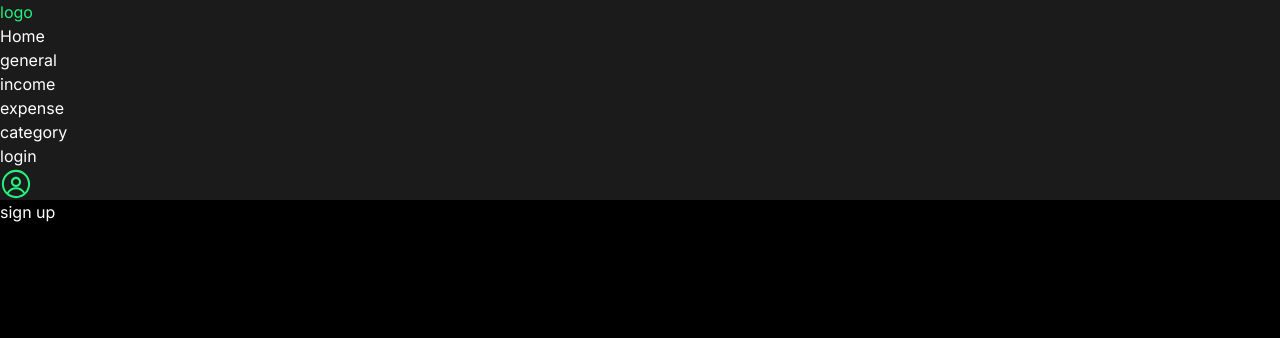
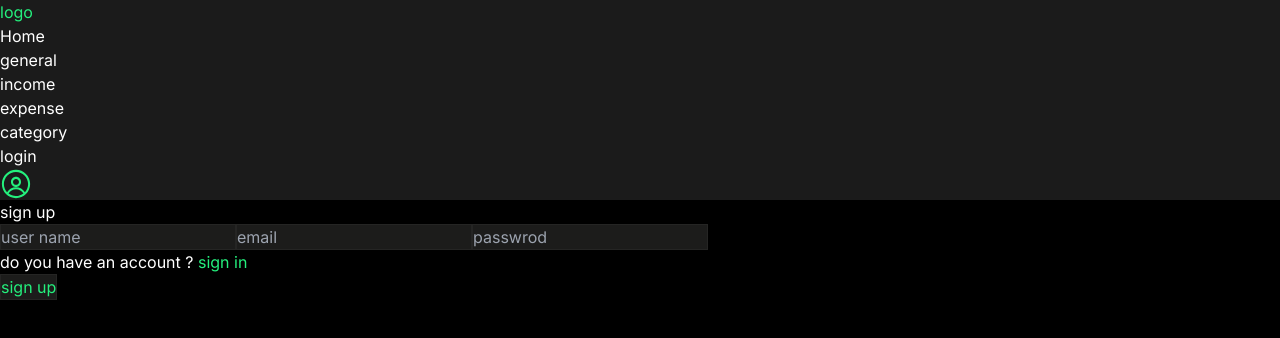
Before and after one commit to adilummar/money-expense-pp, a React (Vite) app in the folder client/: page /sign-up in a window 1280 px wide. Shown: the top 338 px of the page. Built offline with nearby package versions, Linux system fonts and the light colour scheme.

Commit message:
sign up frontend settled

```diff
--- a/client/src/index.css
+++ b/client/src/index.css
@@ -4,6 +4,10 @@
 
 :root{
   --main-color:#1B1B1B;
+  --secondery-color:#121212;
+  --third-color:#1C1C1B;
+  --border-color:#252524;
+  --text-color:#676A6C;
   --our-green:#24F07D;
 }
 
@@ -23,3 +27,23 @@ body{
 .our-green{
   color: var(--our-green);
 }
+
+.secondary-color{
+  background-color: var(--secondery-color);
+}
+
+.third-color{
+  background-color: var(--third-color);
+}
+
+.border-color{
+  border: 1px solid var(--border-color);
+}
+
+.text-color{
+  color: var(--text-color);
+}
+
+.our-green{
+  color: var(--our-green);
+}
--- a/client/src/pages/SignUp.jsx
+++ b/client/src/pages/SignUp.jsx
@@ -1,8 +1,16 @@
-
+import {Link} from 'react-router-dom'
 export default function SignUp() {
   return (
-    <div>
-      <h1>sign up</h1>
+    <div className=" mx-auto mt-24 rounded-lg p-5 lg:w-1/2 p-24 ">
+      <h1 className="text-center mt-10 text-3xl font-bold uppercase">sign up</h1>
+      <form className="flex flex-col gap-4 mt-10 max-w-lg mx-auto">
+        <input type="text" placeholder="user name" id="username" className="third-color border-color p-3 rounded-lg text-color"/>
+        <input type="email" placeholder="email" id="email" className="third-color border-color p-3 rounded-lg text-color"/>
+        <input type="passwrod" placeholder="passwrod" id="passwrod" className="third-color border-color p-3 rounded-lg text-color"/>
+        <p>do you have an account ? <Link className='our-green' to={'/sign-in'}>sign in</Link></p>
+        <button className='our-green third-color border-color p-3 rounded-lg mt-8 uppercase font-semibold hover:opacity-75'>sign up</button>
+      </form>
+
     </div>
   )
 }
```
